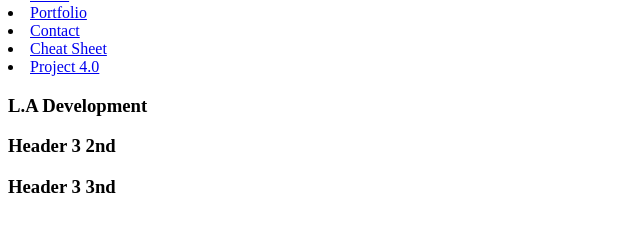
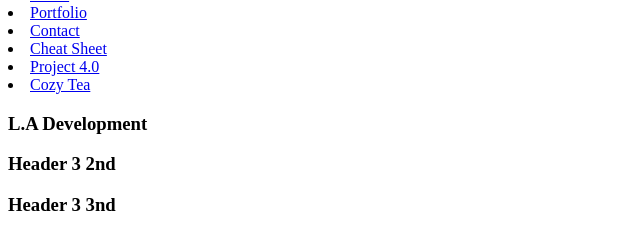
Before and after one commit to Skitspit/skitspit.github.io, a plain HTML site: page index.html in a window 1280 px wide. Shown: the part 40-290 px from the top of the page, without its empty margins (0-640 px from the left). Drawn offline with Linux system fonts and the light colour scheme.

Commit message:
Update index.html
+ Added Cozy Tea <a href></a>

```diff
--- a/index.html
+++ b/index.html
@@ -16,6 +16,7 @@
          <li><a href="./contact.html">Contact</a></li>
          <li><a href="./cheatsheet/index.html">Cheat Sheet</a></li>
          <li><a href="./project4/starting/index.html">Project 4.0</a></li>
+         <li><a href="./project5/index.html">Cozy Tea</a></li>
       </div>
    </div>
    <!-- Top -->
```
